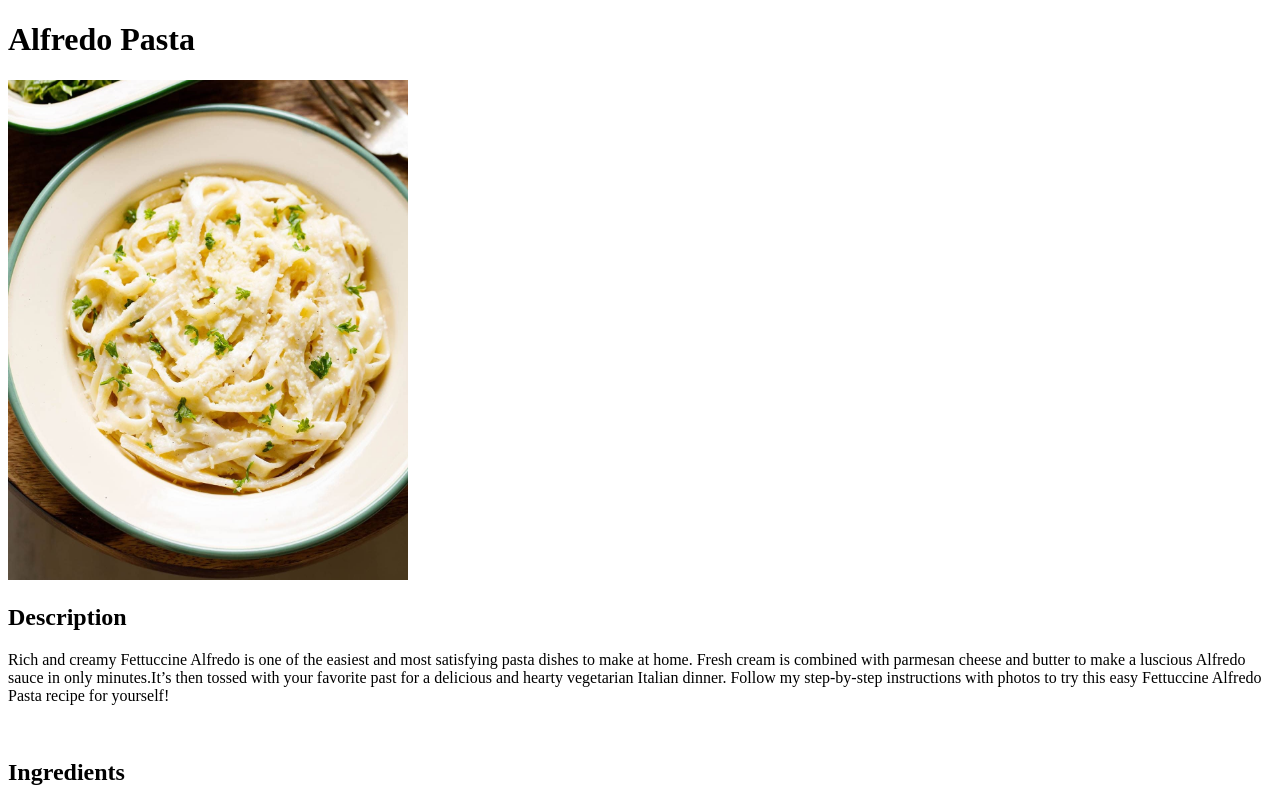
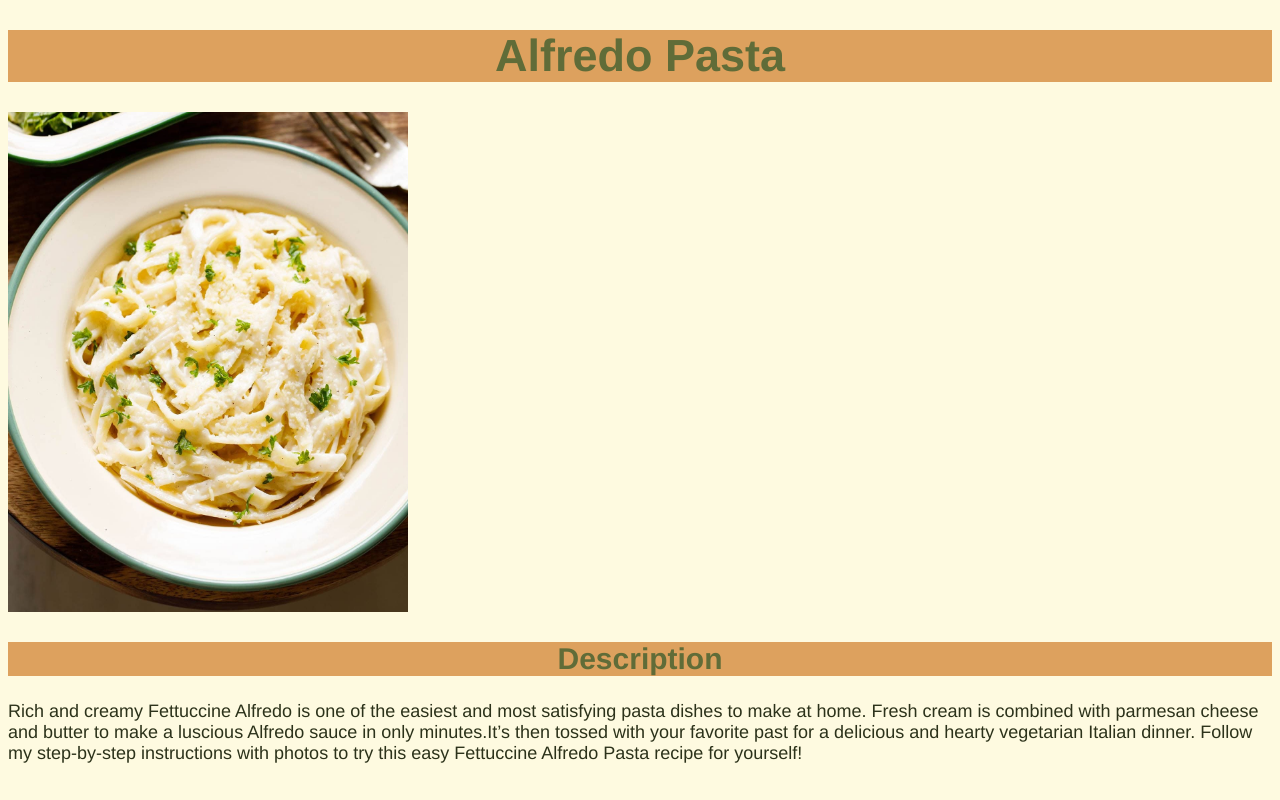
Before and after one commit to RaghavGarg1312/odin-recipes, a plain HTML site: page recipes/alfredo.html in a window 1280 px wide. Shown: the top 800 px of the page. Drawn offline with Linux system fonts and the light colour scheme.

Commit message:
Added css styles to the index html and the recipes too

```diff
--- a/recipes/alfredo.html
+++ b/recipes/alfredo.html
@@ -4,6 +4,7 @@
     <meta charset="UTF-8">
     <meta name="viewport" content="width=device-width, initial-scale=1.0">
     <title>Alfredo Pasta Recipe</title>
+    <link rel="stylesheet" href="./recipes.css">
 </head>
 <body>
     <h1>Alfredo Pasta</h1>
--- /dev/null
+++ b/recipes/recipes.css
@@ -0,0 +1,20 @@
+body{
+    background-color: #fefae0;
+    font-family: 'Franklin Gothic Medium', 'Arial Narrow', Arial, sans-serif;
+    color: #2c321a;
+    font-size: 18px;
+}
+h1{
+    font-size: 45px;
+}
+h2{
+    font-size: 30px;
+}
+h1,h2{
+    background-color: #dda15e;
+    color: #606c38;
+    text-align: center;
+}
+p{
+    text-align: left;
+}
--- /dev/null
+++ b/styles.css
@@ -0,0 +1,11 @@
+body{
+    background-color: #fefae0;
+    color: #606c38;
+    font-family: 'Franklin Gothic Medium', 'Arial Narrow', Arial, sans-serif;
+}
+h1{
+    font-size: 50px;
+}
+a{
+    font-size: 30px;
+}
```
Also changed, not shown: index.html (+1 -0 lines), recipes/mangocake.html (+1 -0 lines), recipes/paneer.html (+1 -0 lines).
